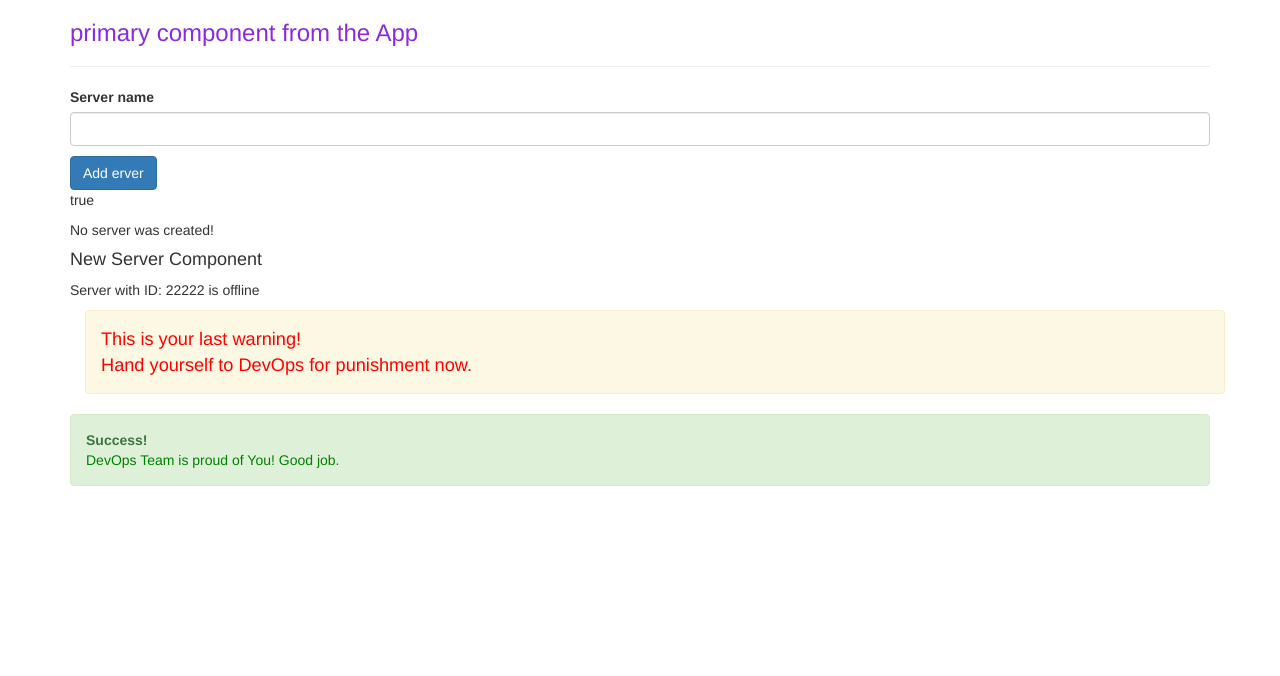
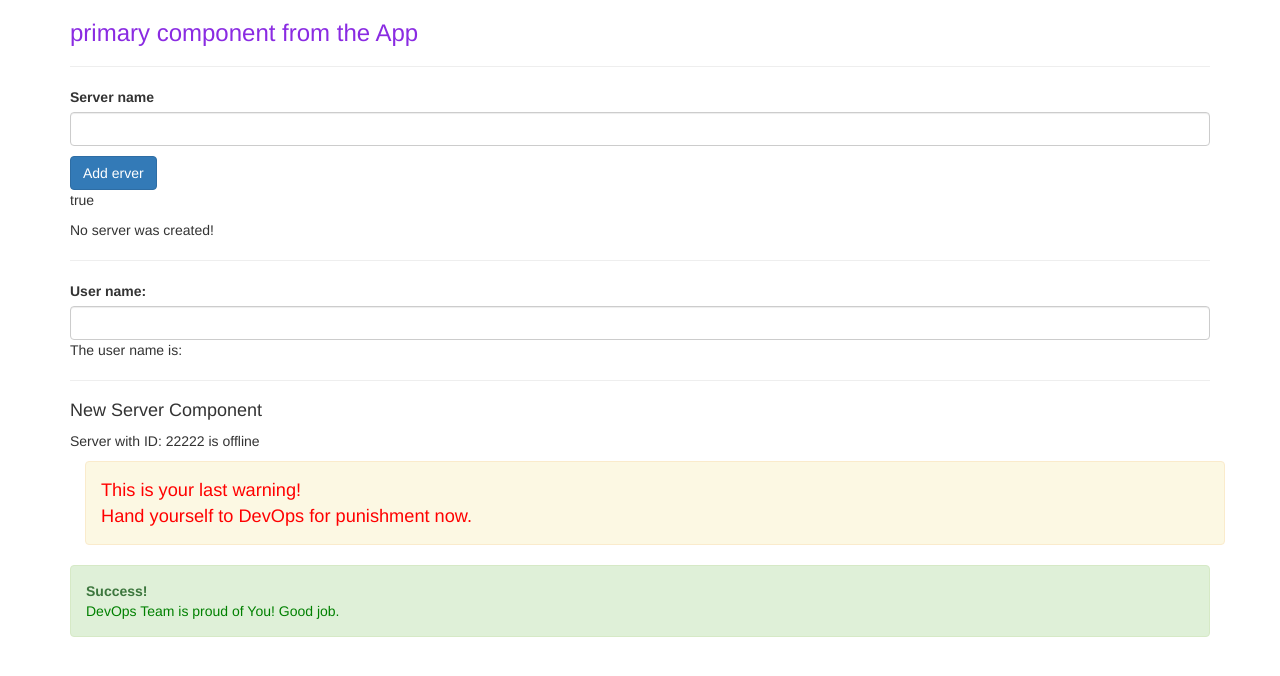
Before and after one commit to SuperJaba/angularCourseUDEMY, an Angular app: page / in a window 1280 px wide. Shown: the top 676 px of the page. Built offline with nearby package versions, Linux system fonts and the light colour scheme.

Commit message:
two-way bingind from input to <p>

```diff
--- a/src/app/servers/servers.component.html
+++ b/src/app/servers/servers.component.html
@@ -7,6 +7,11 @@
 <button class="btn btn-primary" [disabled]="!allowNewServer" (click)="onCreateServer()">Add erver</button>
 <p [innerText]="allowNewServer"></p>
 <p>{{ serverCreationStatus }}</p>
+<hr>
+<label>User name:</label>
+<input type="text" class="form-control" [(ngModel)]="username">
+<p>The user name is: {{ username }}</p>
+<hr>
 <app-server></app-server>
 <div class="container">
     <app-warrning-alert></app-warrning-alert>
--- a/src/app/servers/servers.component.ts
+++ b/src/app/servers/servers.component.ts
@@ -11,6 +11,7 @@
   allowNewServer = false;
   serverCreationStatus = 'No server was created!';
   serverName = '';
+  username = '';
   constructor() {
     setTimeout(() => {
       this.allowNewServer = true;
```
